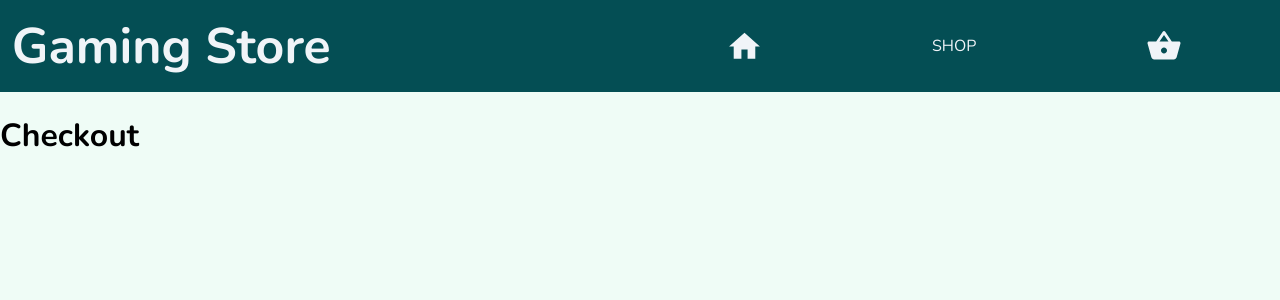
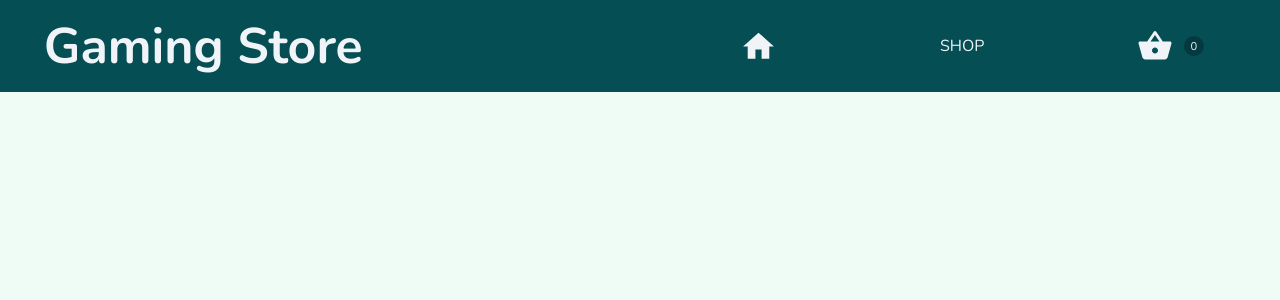
Before and after one commit to vlunaklick/shopping_cart, a React (Create React App) app: page /checkout in a window 1280 px wide. Shown: the top 300 px of the page. Built offline with nearby package versions, Linux system fonts and the light colour scheme.

Commit message:
Finished product adding

```diff
--- a/src/components/Navigator/index.js
+++ b/src/components/Navigator/index.js
@@ -2,7 +2,7 @@ import { Link } from "react-router-dom";
 import './nav.css';
 
 
-function Navigator(){
+function Navigator(props){
     return (
         <nav>
 
@@ -28,15 +28,17 @@ function Navigator(){
                         </Link>
                     </li>
 
-                    <li className="liName">
+                    <li className="liName che">
                         <Link  to="/checkout">
                             <div className="linkH" >
                                 <svg width="36" height="36" viewBox="0 0 36 36" fill="none" xmlns="http://www.w3.org/2000/svg">
                                     <path d="M25.815 13.5L19.245 3.66C18.96 3.24 18.48 3.03 18 3.03C17.52 3.03 17.04 3.24 16.755 3.675L10.185 13.5H3C2.175 13.5 1.5 14.175 1.5 15C1.5 15.135 1.515 15.27 1.56 15.405L5.37 29.31C5.715 30.57 6.87 31.5 8.25 31.5H27.75C29.13 31.5 30.285 30.57 30.645 29.31L34.455 15.405L34.5 15C34.5 14.175 33.825 13.5 33 13.5H25.815ZM13.5 13.5L18 6.9L22.5 13.5H13.5ZM18 25.5C16.35 25.5 15 24.15 15 22.5C15 20.85 16.35 19.5 18 19.5C19.65 19.5 21 20.85 21 22.5C21 24.15 19.65 25.5 18 25.5Z" fill="#F0F4F8"/>
                                 </svg>
                             </div>
-
                         </Link>
+                        <div className="cantidad">
+                            <p>{props.cant}</p>
+                        </div>
                     </li>
                 </ul>
             </div>
--- a/src/components/Navigator/nav.css
+++ b/src/components/Navigator/nav.css
@@ -2,6 +2,7 @@
     --nav-col: #F0F4F8;
     --nav-bg: #044E54;
     --nav-hov: #0000003d;
+    --color-check: #043a3f;
 }
 
 nav{
@@ -31,12 +32,33 @@ a{
 
 }
 
+.cantidad{
+    background-color: var(--color-check);
+    width: 20px;
+    height: 20px;
+    text-align: center;
+    border-radius: 30px;
+    color: var(--nav-col);
+    margin: 0;
+    display: flex;
+    justify-content: center;
+    align-items: center;
+    margin-left: 0.2rem;
+    font-size: 0.7rem;
+}
+
 .titNav{
     font-size: 3.125rem;
     margin: 0;
     width: 100%;
     color: var(--nav-col);
     font-weight: 700;
+    margin-left: 2rem;
+}
+
+.che{
+    display: flex;
+    align-items: center;
 }
 
 .moverNav{
@@ -52,6 +74,7 @@ a{
     }
     .titNav{
         text-align: center;
+        margin: 0;
     }
     .liName{
         text-align: center;
--- a/src/components/Target/index.js
+++ b/src/components/Target/index.js
@@ -14,13 +14,13 @@ export default function Target(props){
                         <p className="priceBot">${props.price}</p>
                     </div>
                     <div className="btnPre">
-                        <div className="btnPreIzq">
+                        <div className="btnPreIzq" onClick={()=>props.restar(props.nameU)} >
                             <svg aria-hidden="true" focusable="false" data-prefix="fas" data-icon="minus" className="svg-inline--fa fa-minus fa-w-14 svgBtn" role="img" xmlns="http://www.w3.org/2000/svg" viewBox="0 0 448 512">
                                 <path fill="currentColor" d="M416 208H32c-17.67 0-32 14.33-32 32v32c0 17.67 14.33 32 32 32h384c17.67 0 32-14.33 32-32v-32c0-17.67-14.33-32-32-32z"></path>
                             </svg>
 
                         </div>
-                        <div className="btnPreDer">
+                        <div className="btnPreDer" onClick={()=>props.sumar(props.nameU)} >
                             <svg aria-hidden="true" focusable="false" data-prefix="fas" data-icon="plus" className="svg-inline--fa fa-plus fa-w-14 svgBtn" role="img" xmlns="http://www.w3.org/2000/svg" viewBox="0 0 448 512">
                                 <path fill="currentColor" d="M416 208H272V64c0-17.67-14.33-32-32-32h-32c-17.67 0-32 14.33-32 32v144H32c-17.67 0-32 14.33-32 32v32c0 17.67 14.33 32 32 32h144v144c0 17.67 14.33 32 32 32h32c17.67 0 32-14.33 32-32V304h144c17.67 0 32-14.33 32-32v-32c0-17.67-14.33-32-32-32z"></path>
                             </svg>
--- a/src/components/Target/style.css
+++ b/src/components/Target/style.css
@@ -1,5 +1,5 @@
 :root{
-    --color-top: #87EAF2;
+    --color-top: #b5dde0;
     --color-bot: #2cb1bc;
     --color-btn: #E8E6E1;
     --color-btn-hover: #c5c4bd;
@@ -29,6 +29,7 @@
     width: 90%;
     height: 90%;
     object-fit: cover;
+    transition: 0.5s;
 }
 
 .textBot{
@@ -76,6 +77,7 @@
     display: flex;
     justify-content: center;
     align-items: center;
+    transition: 0.2s;
 }
 
 .btnPre{
@@ -94,6 +96,10 @@
     width: 14px;
 }
 
+.target{
+    filter: drop-shadow(0px 0px 4px #0000003b)
+}
+
 @media (max-width: 620px) {
     .target{
         margin: 0;
--- /dev/null
+++ b/src/pages/Checkout/index.js
@@ -0,0 +1,12 @@
+import './styles.css';
+
+
+export default function Checkout(){
+    return(
+        <>
+            <main className="mainShop">
+
+            </main>
+        </>
+    )
+}
--- a/src/pages/Shop/index.js
+++ b/src/pages/Shop/index.js
@@ -3,9 +3,9 @@ import { Link } from "react-router-dom";
 import Target from '../../components/Target'
 
 
-export default function ShopMain(){
+export default function ShopMain(props){
     let tarjetas = allComponents.map(function(a){
-        return <Target key={a.id} image={a.image} nameU={a.nameU} price={a.price} />
+        return <Target key={a.nameU} image={a.image} nameU={a.nameU} price={a.price} sumar={props.sumar} restar={props.restar}/>
     });
     return(
         <>
@@ -33,91 +33,78 @@ export default function ShopMain(){
 
 let allComponents = [
     {
-        id: 1,
         nameU: "AMD Ryzen 5 3600",
         price: 299.00,
         category: "processor",
         image: "https://www.amd.com/system/files/2019-06/238593-ryzen-5-pib-left-facing-1260x709.png",
     },
     {
-        id: 2,
         nameU: "GIGABYTE RX 570",
         price: 90,
         category: "video_card",
-        image: "https://lh3.googleusercontent.com/proxy/FRpjLNPYt_ydFAPGknDVhars5yQqVLuuKMt2E6-eltJn_7qT3OD3eLB4reomhyKIbsrVOmOXmZXmr6RefCbXR_vYfMBwUisdk4kYFgWGmMYZwNC2MpcRPrPIYmfiMRI",
+        image: "https://static.gigabyte.com/StaticFile/Image/Global/d7cd9f37fc1eaa31ba619f1254fbbd78/Product/19596/png/1000",
     },
     {
-        id: 3,
         nameU: "Intel I5 10400F",
         price: 150,
         category: "processor",
         image: "https://www.venex.com.ar/products_images/1617202625_1019-producto-i5i5-system-linq-enumerabletakeiteratord-251system-char.png",
     },
     {
-        id: 4,
         nameU: "MSI Fake City",
         price: 175,
         category: "motherboards",
         image: "https://i2.wp.com/www.pngmart.com/files/7/Computer-Motherboard-PNG-HD.png?resize=600%2C9999&ssl=1",
     },
     {
-        id: 5,
         nameU: "GeForce GTX 1650",
         price: 200,
         category: "video_card",
         image: "https://www.pny.com/productimages/195603E1-C0F3-42D8-BF4D-D71770CBC53B/images/XLR8-Graphics-Cards-GTX-1650-OC-ra-2-.png",
     },
     {
-        id: 6,
         nameU: "GTX 1060",
         price: 70,
         category: "video_card",
         image: "https://www.asus.com/us/site/graphics-cards/gpu-tweak-ii/img/download-module/graphics-card.png",
     },
     {
-        id: 7,
         nameU: "Intel I5 8260U",
         price: 200.50,
         category: "processor",
         image: "https://cpufinder.com/images/intel-core-i5-8260u.jpg",
     },
     {
-        id: 8,
         nameU: "ASUS DUAL RX580",
         price: 134.99,
         category: "video_card",
         image: "https://www.asus.com/media/global/products/42OLH5wFe3nzXV2H/P_setting_xxx_0_90_end_692.png",
     },
     {
-        id: 9,
-        nameU: "Crucial memory 8GB",
+        nameU: "Crucial memo 8GB",
         price: 99.99,
         category: "memory",
         image: "https://topesdegama.com/app/uploads-topesdegama.com/2019/02/crucial-3.png",
     },
     {
-        id: 10,
         nameU: "ROG STRIX Z490",
         price: 49.99,
         category: "motherboards",
         image: "https://dlcdnimgs.asus.com/websites/global/products/sqlhk1j3w9jgpcci/img/z490/kv/hero.png",
     },
     {
-        id: 11,
         nameU: "GIGABYTE Z77X",
         price: 299.99,
         category: "motherboards",
-        image: "https://lh3.googleusercontent.com/proxy/6onzIM_e3Y45yrdwb7C-W-Eq6UiRnw_wNTRAZp2-P5VUF0pmIvXaQcYNYe-6mIaRRTdXnAZg7EoVnyoyGOyXjXxL7ZNuglcyGDborahEIQ",
+        image: "https://hardzone.es/app/uploads-hardzone.es/2012/08/Z77X-UP7_3.png",
     },
     {
-        id: 12,
         nameU: "GTX 1070",
         price: 149.99,
         category: "video_card",
         image: "https://images.evga.com/products/gallery/png/08G-P4-6170-RX_LG_1.png",
     },
     {
-        id: 13,
         nameU: "AMD Ryzen 3 1200",
         price: 259.99,
         category: "processor",
--- a/src/pages/Shop/style.css
+++ b/src/pages/Shop/style.css
@@ -46,7 +46,7 @@
 
 }
 
-@media (max-width: 620px) {
+@media (max-width: 830px) {
     .total{
         flex-direction: column;
     }
--- a/src/router/routerPages.js
+++ b/src/router/routerPages.js
@@ -1,15 +1,50 @@
 import { BrowserRouter as Router, Route, Switch } from "react-router-dom";
 import Navigator from "../components/Navigator";
 import React from "react";
+import { useState } from "react";
 import HomeShow from "../pages/Main";
 import Error404 from "../pages/404 Error";
 import ShopMain from "../pages/Shop";
+import Checkout from "../pages/Checkout";
 
 export default function RouterPages(){
+    let [cantP,changeCant] = useState(0);
+
+    let [compP,changeComp] = useState(objCompra);
+
+
+    const addOneP = (id) => {
+        changeComp(prevState => {
+            return { ...prevState, [id]: prevState[id] + 1 };
+        })
+        changeCant(() => {
+            return Object.values(compP).reduce((t, n) => t + n,1);
+        })
+    }
+
+    const resOneP = async (id) => {
+        changeComp(prevState => {
+            if (prevState[id] === 0) {
+                return { ...prevState };
+            } else {
+                return { ...prevState, [id]: prevState[id] - 1 };
+            }
+        });
+        changeCant(prevState => {
+            if (prevState === 0) {
+                return prevState ;
+            } else {
+                return Object.values(compP).reduce((t, n) => t + n, -1);
+            }
+
+        });
+    }
+
+
     return(
 
         <Router>
-            <Navigator />
+            <Navigator cant={cantP} />
 
             <Switch>
 
@@ -18,11 +53,11 @@ export default function RouterPages(){
                 </Route>
 
                 <Route exact path="/shop">
-                    <ShopMain />
+                    <ShopMain sumar={addOneP} restar={resOneP}/>
                 </Route>
 
                 <Route exact path="/checkout">
-                    <h1>Checkout</h1>
+                    <Checkout productos={compP} sumar={addOneP} restar={resOneP} />
                 </Route>
 
                 <Route path="*">
@@ -34,3 +69,21 @@ export default function RouterPages(){
         </Router>
     )
 }
+
+
+
+let objCompra = {
+    "AMD Ryzen 3 1200": 0,
+    "GTX 1070": 0,
+    "GIGABYTE Z77X": 0,
+    "ROG STRIX Z490": 0,
+    "Crucial memo 8GB": 0,
+    "ASUS DUAL RX580": 0,
+    "Intel I5 8260U": 0,
+    "GTX 1060": 0,
+    "GeForce GTX 1650": 0,
+    "MSI Fake City": 0,
+    "Intel I5 10400F": 0,
+    "GIGABYTE RX 570": 0,
+    "AMD Ryzen 5 3600": 0,
+}
```
Also changed, not shown: src/pages/Checkout/styles.css (added).
